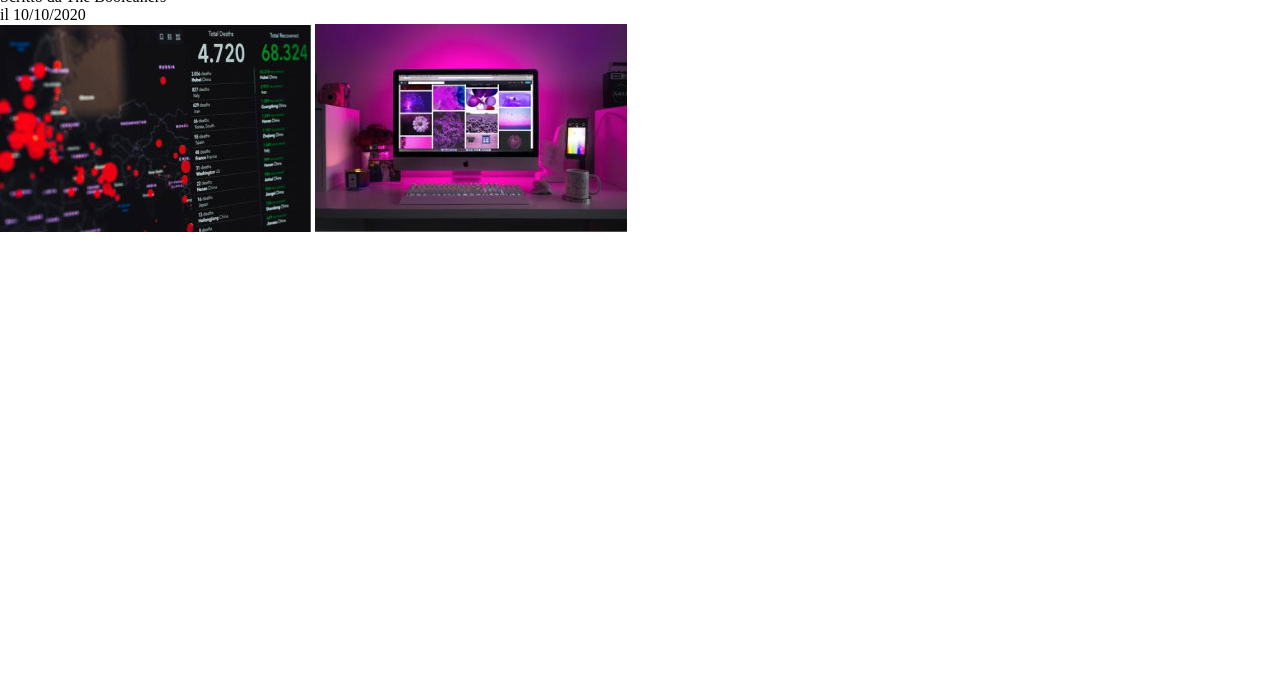
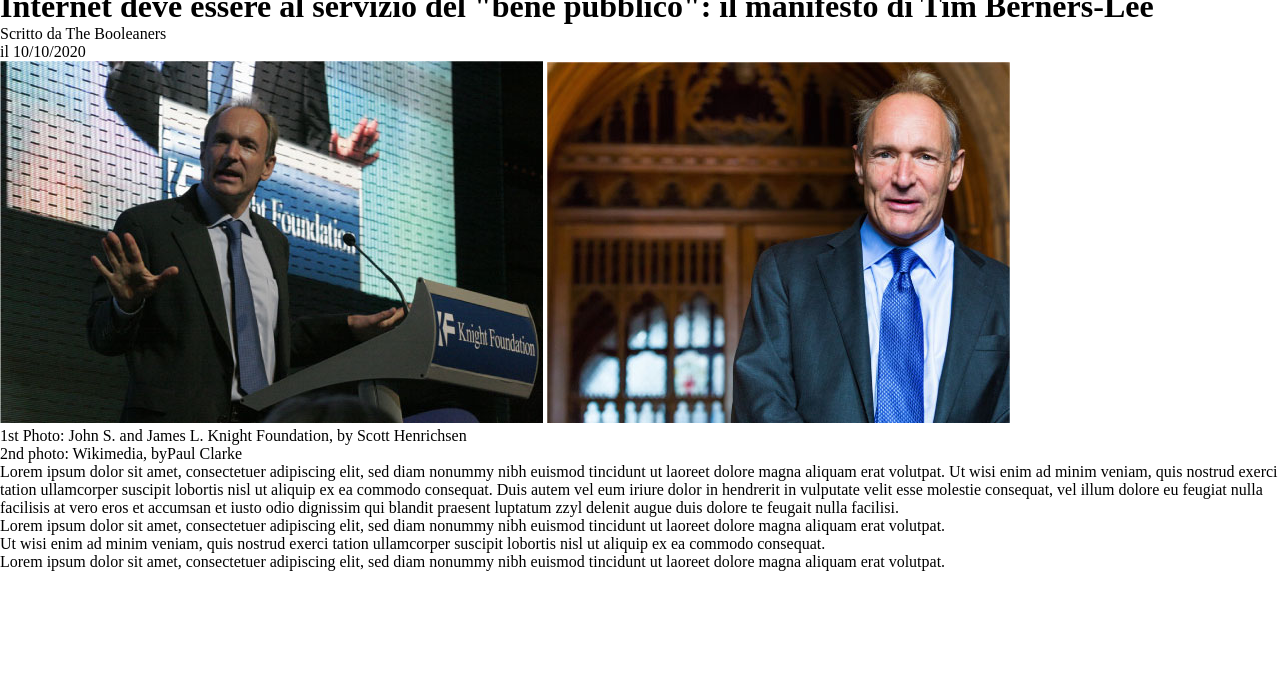
Before and after one commit to gianluigi7/html-css-booleaner, a plain HTML site: page index.html in a window 1280 px wide. Shown: the part 112-800 px from the top of the page. Drawn offline with Linux system fonts and the light colour scheme.

Commit message:
added some text

```diff
--- a/css/style.css
+++ b/css/style.css
@@ -13,6 +13,6 @@
     width: 180px;
     padding-top: 50px;
  }
- #Booleaners {
-
- }
+ main {
+   text-size-adjust: ;
+}
--- a/index.html
+++ b/index.html
@@ -6,13 +6,32 @@
     <title>Document</title>
     <link rel="stylesheet" href="./css/style.css">
 </head>
-<body>
+<body> <!--da definire l'immagine in bg-->
+
     <header>
         <img src="./img/logo.svg" alt="logo" id="logo">
        </header>
+    <h1>
+        Internet deve essere al servizio del "bene pubblico": il manifesto di Tim Berners-Lee</h1>
        <p >Scritto da The Booleaners<br> il 10/10/2020
        </p>
+
     </body>
-    <img src="./img/graph.jpg" alt="graph">
-    <img src="./img/monitor.jpg" alt="monitor">
+    <img src="./img/tim-1.jpg" alt="tim1">
+    <img src="./img/tim-2.jpg" alt="tim2">
+
+    <main>
+    <p>1st Photo: John S. and James L. Knight Foundation, by Scott Henrichsen<br>2nd photo: Wikimedia, byPaul Clarke</p>
+    <p>Lorem ipsum dolor sit amet, consectetuer adipiscing elit, sed diam nonummy nibh euismod tincidunt ut laoreet dolore magna aliquam erat volutpat. Ut wisi enim ad minim veniam, quis nostrud exerci tation ullamcorper suscipit lobortis nisl ut aliquip ex ea commodo consequat. Duis autem vel eum iriure dolor in hendrerit in vulputate velit esse molestie consequat, vel illum dolore eu feugiat nulla facilisis at vero eros et accumsan et iusto odio dignissim qui blandit praesent luptatum zzyl delenit augue duis dolore te feugait nulla facilisi.</p>
+
+<ul>
+     <li>
+        Lorem ipsum dolor sit amet, consectetuer adipiscing elit, sed diam nonummy nibh euismod tincidunt ut laoreet dolore magna aliquam erat volutpat.</li>
+     <li>
+        Ut wisi enim ad minim veniam, quis nostrud exerci tation ullamcorper suscipit lobortis nisl ut aliquip ex ea commodo consequat.</li>
+     <li>
+        Lorem ipsum dolor sit amet, consectetuer adipiscing elit, sed diam nonummy nibh euismod tincidunt ut laoreet dolore magna aliquam erat volutpat.</li>
+     </ul>
+
+     </main>
     </html>
```
